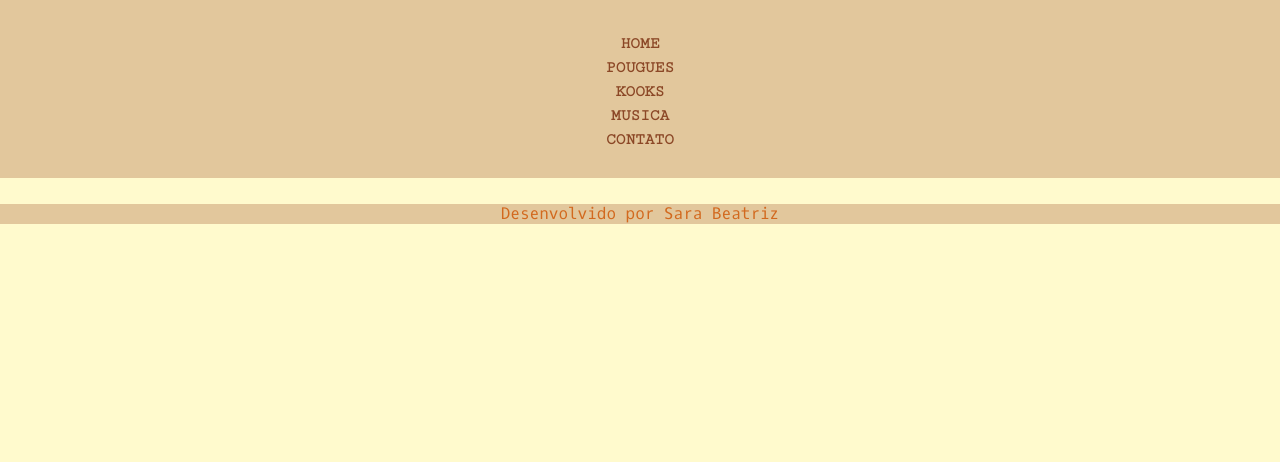
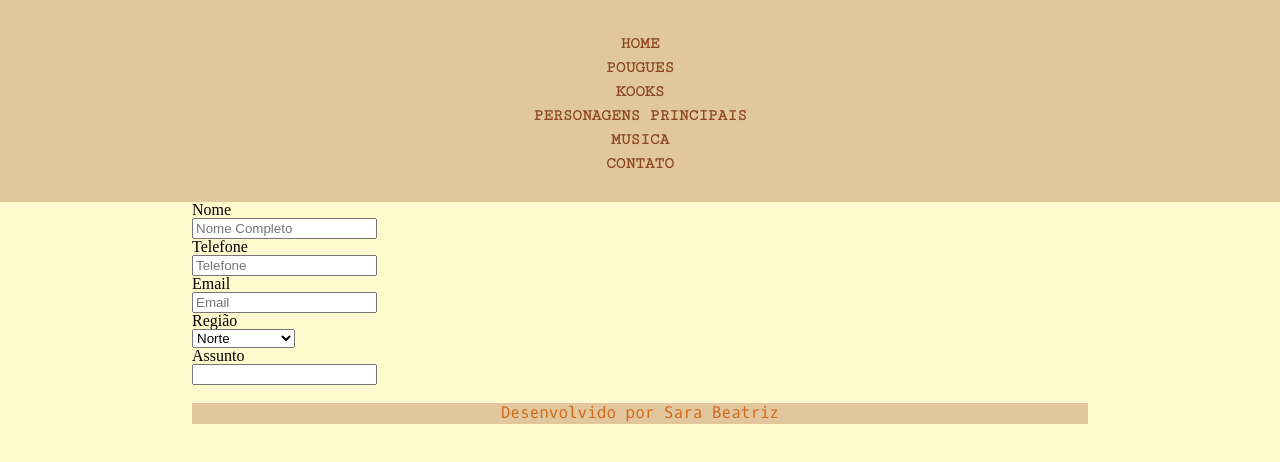
Before and after one commit to projetosara/meuprimeirosite, a plain HTML site: page contato.html in a window 1280 px wide. Shown: the part 62-524 px from the top of the page. Drawn offline with Linux system fonts and the light colour scheme.

Commit message:
Add files via upload

```diff
--- a/contato.html
+++ b/contato.html
@@ -21,6 +21,7 @@
                     <li><a href="index.html">HOME</a></li>
                     <li><a href="index.html#pougues">POUGUES</a></li>
                     <li><a href="index.html#kooks">KOOKS</a></li>
+                    <li><a href="index.html#personagens">PERSONAGENS PRINCIPAIS</a></li>
                     <li><a href="musica.html">MUSICA</a></li>
                     <li><a href="contato.html">CONTATO</a></li>
                 </ul>
@@ -29,12 +30,73 @@
     </header>
     <div class="container">
         <selection>
+            <div class="form">
+                <form action="#">
+                 <div class="row">
+                     <div class="col-25">
+                         <label for="#">Nome</label>
+                     </div>
+                     <div class="col-75">
+                         <input type="text" id="#" placeholder="Nome Completo">
+                     </div>
+                 </div>
+                 <div class="row">
+                     <div class="col-25">
+                         <label for="#">Telefone</label>
+                     </div>
+                     <div class="col-75">
+                         <input type="tel" name="#" id="#"placeholder="Telefone">
+                     </div>
+                 </div>
+                 <div class="row">
+                     <div class="col-25">
+                         <label for="#">Email</label>
+                     </div>
+                     <div class="col-75">
+                         <input type="email" name="#" id="#"placeholder="Email">
+                     </div>
+                 </div>
+                 <div class="row">
+                     <div class="col-25">
+                         <label for="#">Região</label>
+                     </div>
+                     <div class="col-75">
+                         <select name="#" id="#">
+                            <option value="#">Norte</option>
+                            <option value="#">Nordeste</option>
+                            <option value="#">Centro-Oeste</option>
+                            <option value="#">Suldeste</option>
+                            <option value="#">Sul</option>
+                         </select>
+                     </div>
+                 </div>
+                 <div class="row">
+                     <div class="col-25">
+                         <label for="#">Assunto</label>
+                     </div>
+                     <div class="col-75">
+                         <input type="text" name="#" id="#">
+                     </div>
+                 </div>
+                 <div class="row">
+                     <div class="col-25">
+                     </div>
+                     <div class="col-75">
+                     </div>
+                 </div>
+                 <div class="row">
+                     <div class="col-25">
+                     </div>
+                     <div class="col-75">
+                     </div>
+                 </div>
+                 <div class="row">
 
-        </selection>
-        <selection>
+                 </div>
+                </form>
+            </div>
+         </selection>
 
-        </selection>
-    </div>
     <footer>
         <p>Desenvolvido por Sara Beatriz</p>
     </footer>
```
Also changed, not shown: index.html (+1 -1 lines), musica.html (+1 -0 lines).
